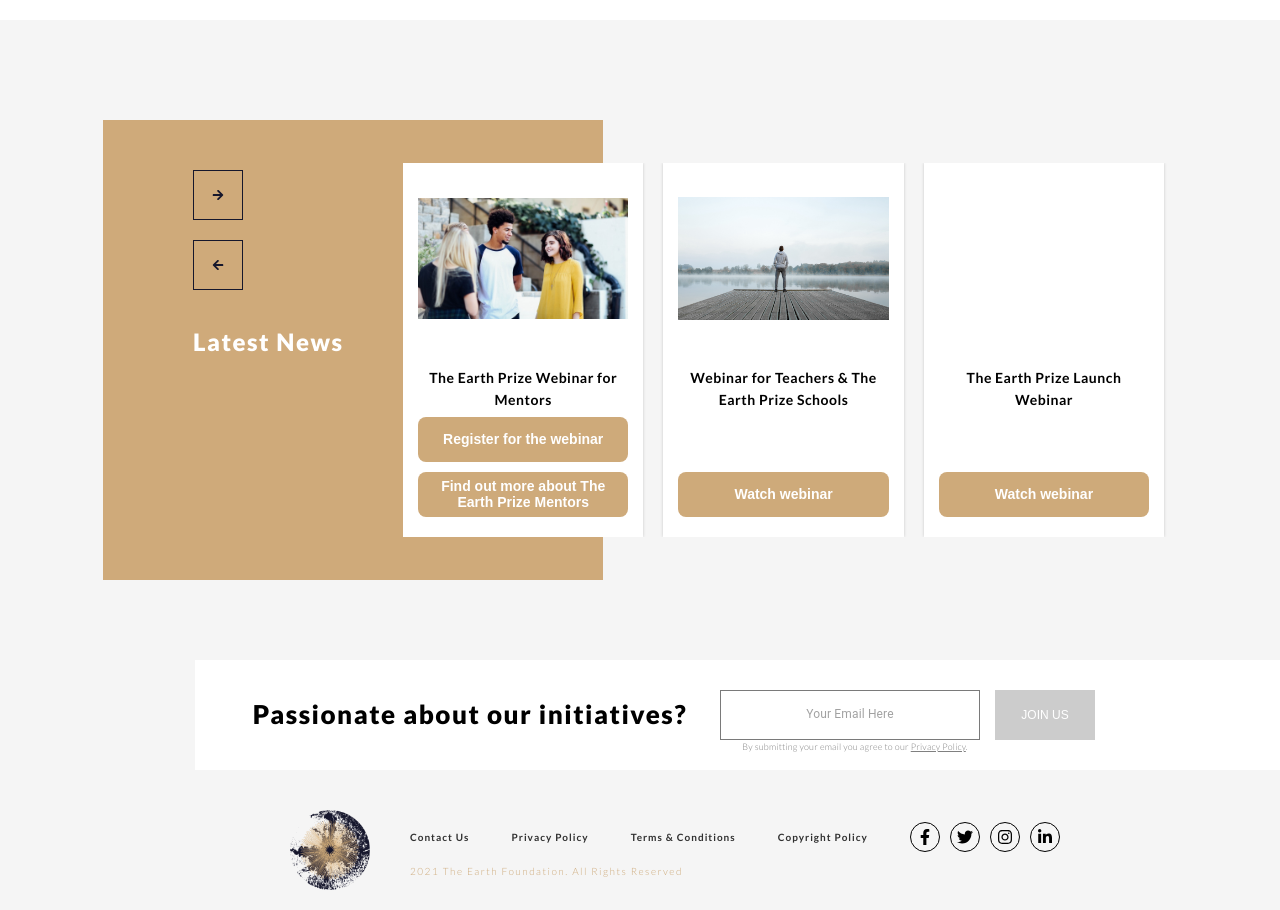
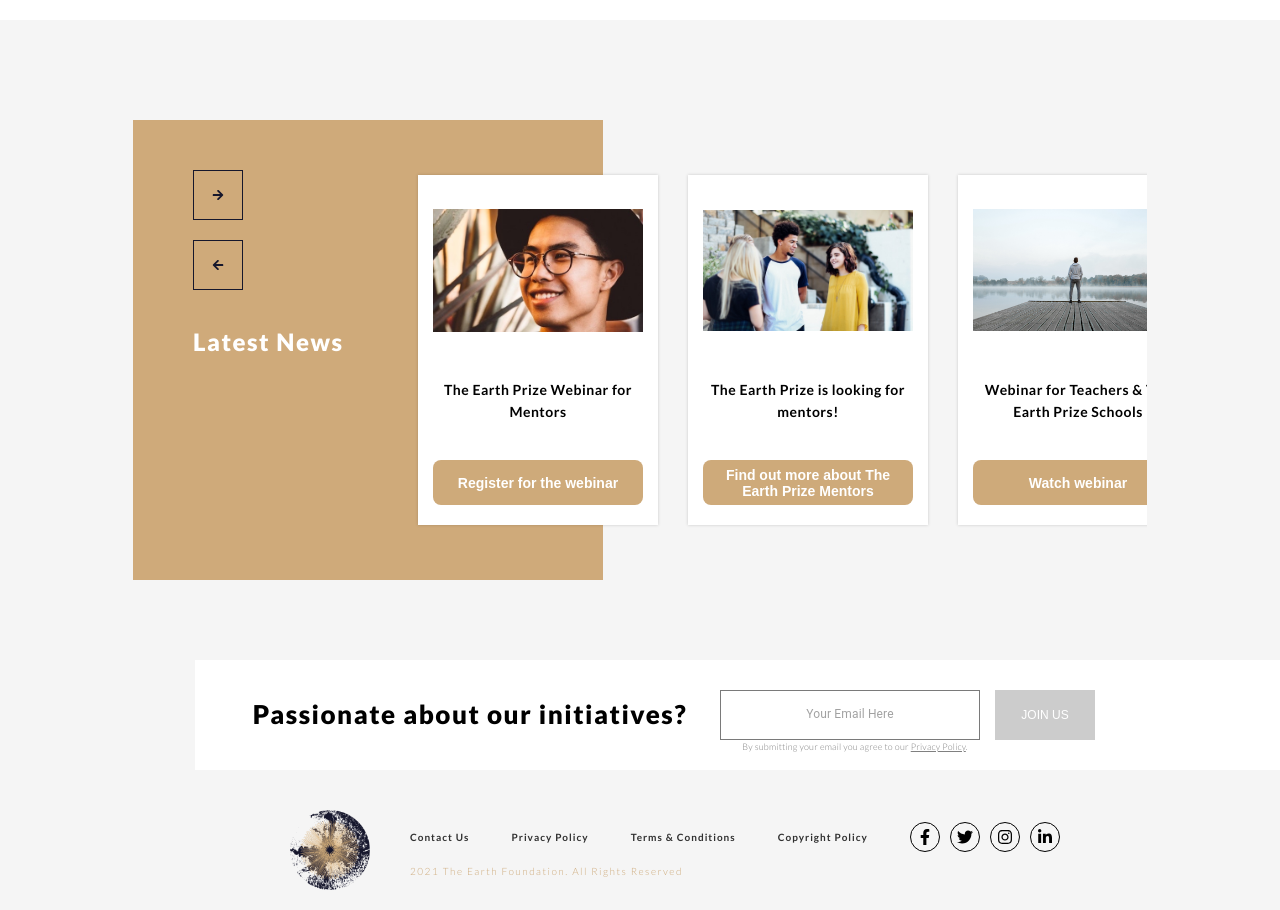
Before and after one commit to GaddMaster/earth-foundation, a Next.js app: page / in a window 1280 px wide. Shown: the part 4080-4990 px from the top of the page. Built offline with nearby package versions, Linux system fonts and the light colour scheme.

Commit message:
Add news card

```diff
--- a/assets/content.js
+++ b/assets/content.js
@@ -79,14 +79,20 @@ const home = {
     ],
     news: [
         {
-            image: "/images/people.jpg",
+            image: "/images/boy-webinar.jpg",
             imageCover: true,
             label: "The Earth Prize Webinar for Mentors",
             text: "",
             button: "Register for the webinar",
-            buttonRoute: "https://zoom.us/webinar/register/WN_dfO3iY0STcuQQFd0-0PKDQ",
-            secondButton: "Find out more about The Earth Prize Mentors",
-            secondButtonRoute: "/mentors",
+            buttonRoute: "/webinar-mentors",
+        },
+        {
+            image: "/images/people.jpg",
+            imageCover: true,
+            label: "The Earth Prize is looking for mentors!",
+            text: "",
+            button: "Find out more about The Earth Prize Mentors",
+            buttonRoute: "/mentors",
         },
         {
             image: "/images/platform.jpg",
--- a/assets/responsive.js
+++ b/assets/responsive.js
@@ -1,22 +1,26 @@
 export default {
-    superLargeDesktop: {
-        breakpoint: { max: 4000, min: 3000 },
-        items: 4.5,
+    desktop: {
+        breakpoint: {
+            max: 3000,
+            min: 1024
+        },
+        items: 3,
         partialVisibilityGutter: 40
     },
-    desktop: {
-        breakpoint: { max: 3000, min: 1024 },
-        items: 4.4,
+    mobile: {
+        breakpoint: {
+            max: 464,
+            min: 0
+        },
+        items: 1,
         partialVisibilityGutter: 30
     },
     tablet: {
-        breakpoint: { max: 1024, min: 464 },
-        items: 3.4,
-        partialVisibilityGutter: 20
-    },
-    mobile: {
-        breakpoint: { max: 464, min: 0 },
-        items: 1.4,
-        partialVisibilityGutter: 10
+        breakpoint: {
+            max: 1024,
+            min: 464
+        },
+        items: 2,
+        partialVisibilityGutter: 30
     }
 };
--- a/components/Latest.jsx
+++ b/components/Latest.jsx
@@ -85,12 +85,16 @@ class Latest extends PureComponent {
                     </div>
                     <div className = {styles.carousel} style = {{width:style.carousel}}>
                         <Carousel
-                            containerClass = {mobile ? styles.carcon : styles.carmo}
                             sliderClass = {styles.slider}
-                            ref = {el => this.myCarousel = el}
-                            arrows = {false}
+                            ref={el => this.myCarousel = el}
+                            containerClass={styles.list}
+                            additionalTransfrom={0}
+                            swipeable
+                            dragable
                             ssr
-                            responsive = {responsive}>
+                            arrows={false}
+                            minimumTouchDrag={0}
+                            responsive={responsive}>
                             {content.home.news.map((item, index) => (
                                 <div className = {styles.wrapper} key = {index}>
                                     <Card
--- a/styles/latest.module.scss
+++ b/styles/latest.module.scss
@@ -15,6 +15,7 @@
         margin: 0 auto;
         display: flex;
         align-items: center;
+        overflow: hidden;
         @media (min-width: $breakpoint) { height: 460px; }
         @media (max-width: $breakpoint) {
             flex-direction: column;
@@ -223,10 +224,23 @@
                     max-width: none;
                 }
             }
-            .carcon { overflow: visible; }
-            .carmo { min-width: 105%; ul{ width: 100% } }
+            .list {
+                width: calc(100vw - 1px);
+
+                @media (min-width: $breakpoint) {
+                    width: calc(70vw - 1px);
+                }
+
+                .wrapper {
+                    padding: 15px;
+                    height: 380px;
+                }
+            }
+
+            //.carcon { overflow: visible; }
+            //.carmo { min-width: 105%; ul{ width: 100% } }
             .slider { margin: 0px 0px 0px 0px; }
-            .wrapper { margin: 0px 0px 0px 0px; height: 100%; margin-right: 20px; }
+            //.wrapper { margin: 0px 0px 0px 0px; height: 100%; margin-right: 20px; }
         }
     }
 }
```
Also changed, not shown: public/images/boy-webinar.jpg (added).
